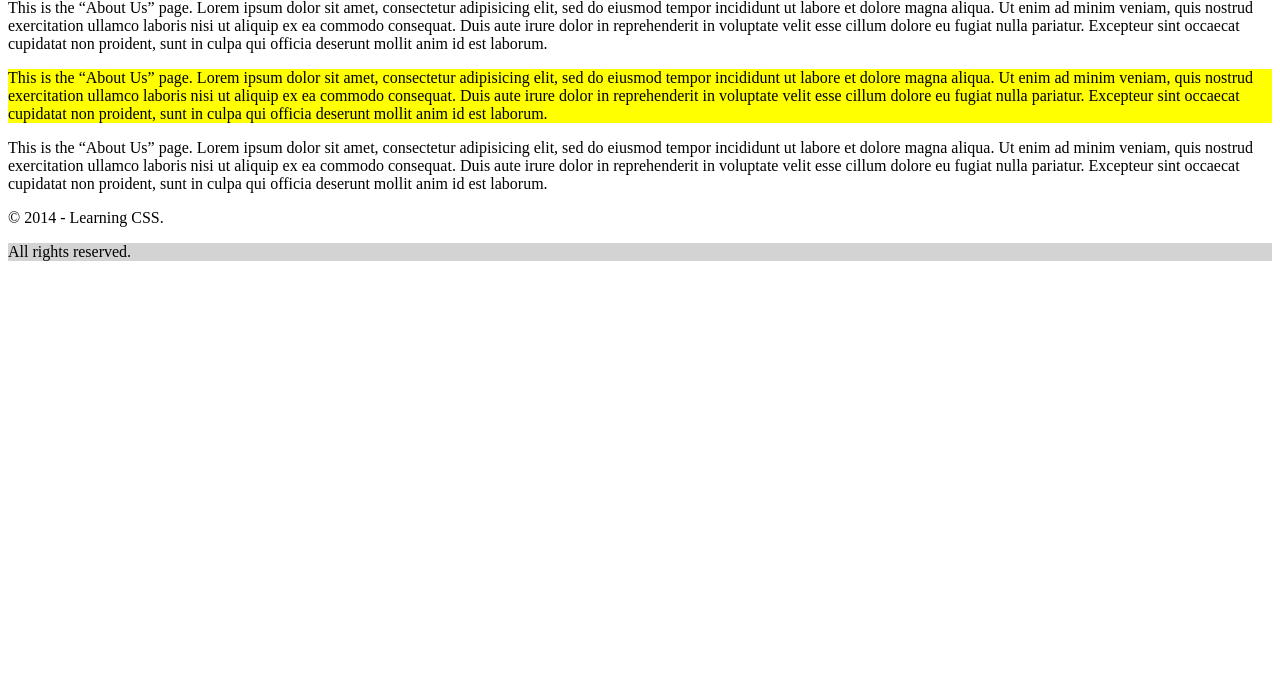
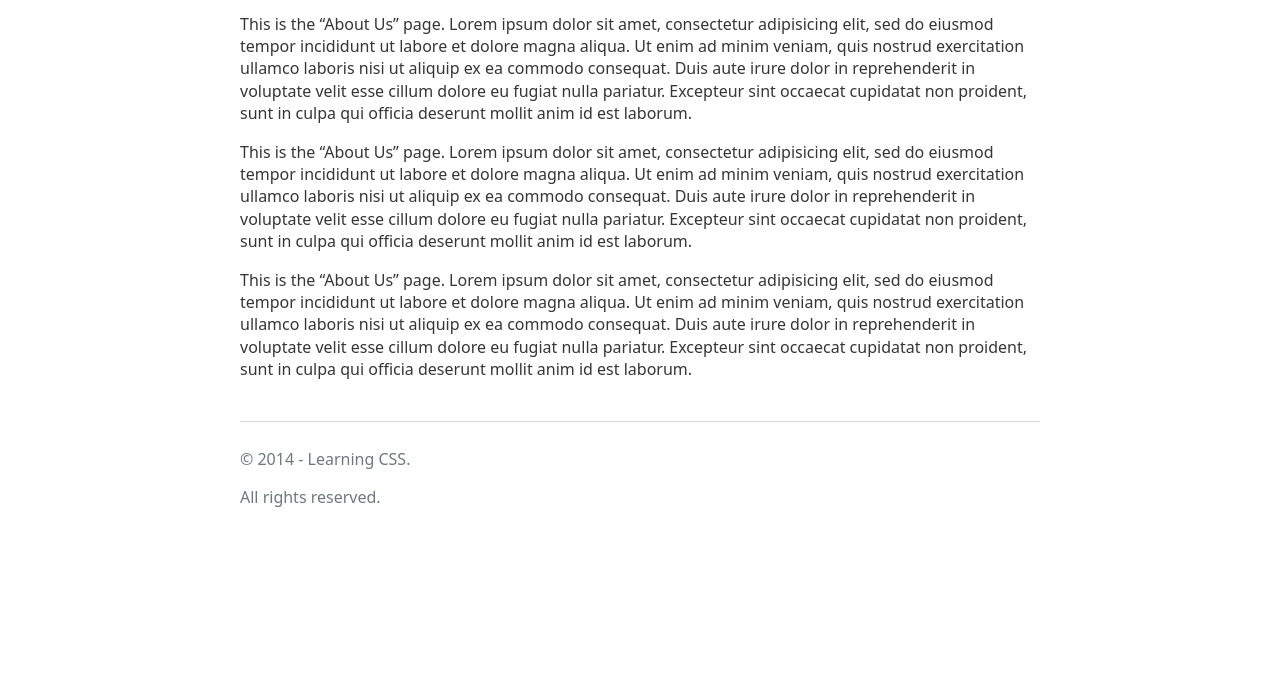
Before and after one commit to nuriyealp/CSS-Essentials, a plain HTML site: page index.html in a window 1280 px wide. Shown: the part 115-800 px from the top of the page. Drawn offline with nearby package versions, Linux system fonts and the light colour scheme.

Commit message:
updated clases

```diff
--- a/index.html
+++ b/index.html
@@ -4,7 +4,7 @@
 <head>
   <meta charset="utf-8">
   <title>Learning CSS</title>
-  <link rel="stylesheet" href="css/screen.css">
+  <link rel="stylesheet" href="css/water.css">
 </head>
 
 <body>
@@ -19,7 +19,7 @@
     cillum dolore eu fugiat nulla pariatur. Excepteur sint occaecat cupidatat non proident, sunt in culpa qui officia
     deserunt mollit anim id est laborum.</p>
 
-  <p class="highlight">This is the &ldquo;About Us&rdquo; page. Lorem ipsum dolor sit amet, consectetur adipisicing
+  <p>This is the &ldquo;About Us&rdquo; page. Lorem ipsum dolor sit amet, consectetur adipisicing
     elit, sed do eiusmod
     tempor incididunt ut labore et dolore magna aliqua. Ut enim ad minim veniam, quis nostrud exercitation ullamco
     laboris nisi ut aliquip ex ea commodo consequat. Duis aute irure dolor in reprehenderit in voluptate velit esse
```
